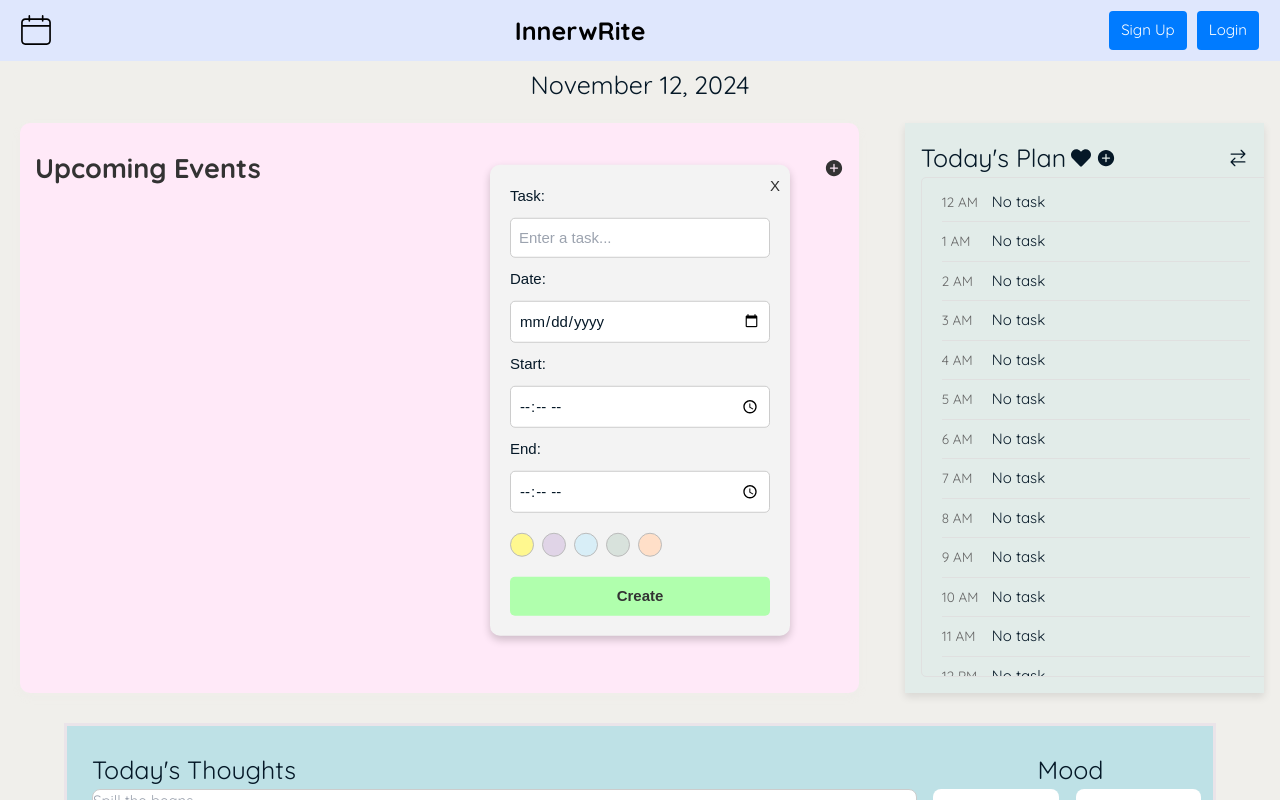
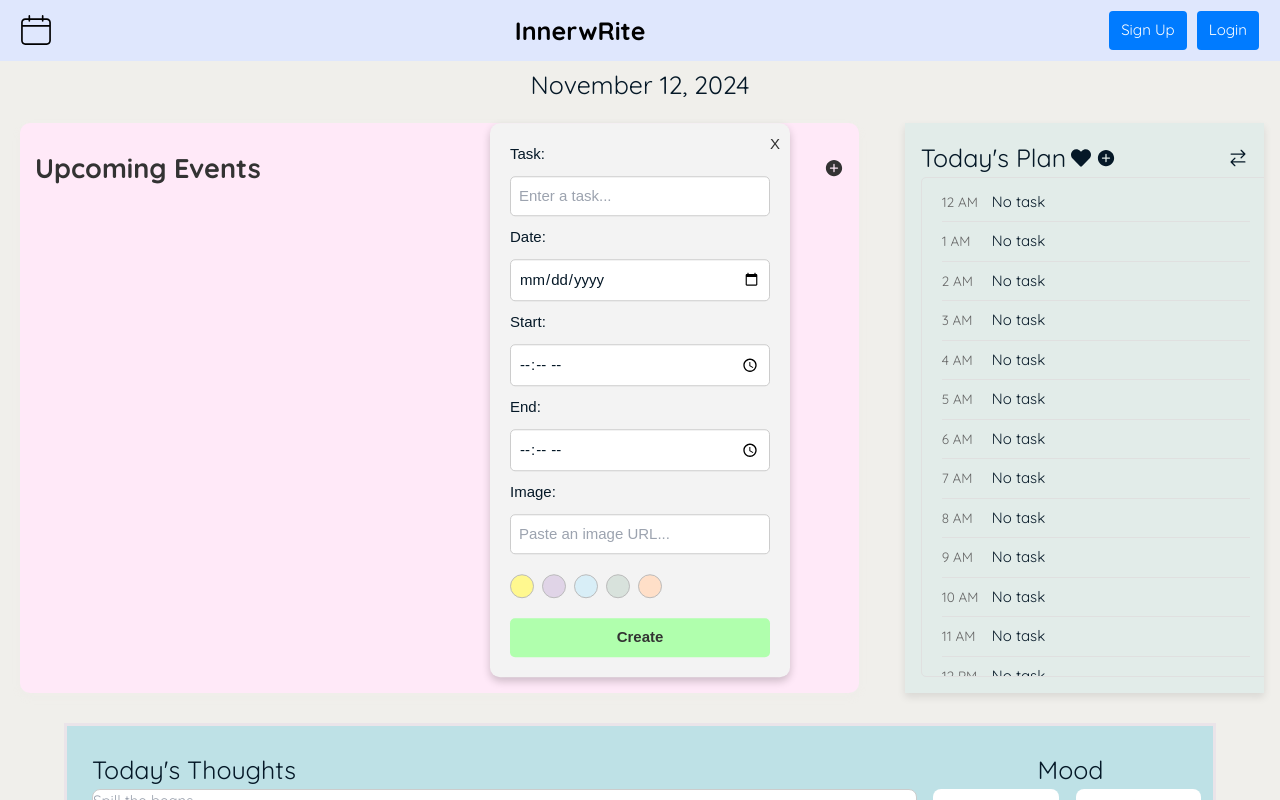
Before and after one commit to mpn64894/inner-write, a Next.js app: page /home in a window 1280 px wide. Both pictures are taken after a click on the element 833 px from the left and 168 px from the top of the page. Shown: the top 800 px of the page. Built offline with nearby package versions, Linux system fonts and the light colour scheme.

Commit message:
image box

```diff
--- a/src/components/TaskBox.tsx
+++ b/src/components/TaskBox.tsx
@@ -8,6 +8,7 @@ type TaskType = {
   date: string;
   start: string;
   end: string;
+  image: string;
   color: string;
   daysLeft: number;
 };
@@ -19,6 +20,7 @@ const TaskBox = () => {
   const [taskDate, setTaskDate] = useState("");
   const [startTime, setStartTime] = useState("");
   const [endTime, setEndTime] = useState("");
+  const [imageURL, setImageURL] = useState("");
   const [error, setError] = useState("");
   const [showEditPopup, setShowEditPopup] = useState(false);
   const [showErrorPopup, setShowErrorPopup] = useState(false);
@@ -35,6 +37,7 @@ const TaskBox = () => {
         date: taskDate,
         start: startTime,
         end: endTime,
+        image: imageURL,
         color: selectedColor,
         daysLeft: calculateDaysLeft(taskDate),
       };
@@ -199,6 +202,15 @@ const TaskBox = () => {
             className={styles.input}
           />
 
+          <label>Image:</label>
+          <input
+            type="text"
+            value={imageURL}
+            onChange={(e) => setImageURL(e.target.value)}
+            placeholder="Paste an image URL..."
+            className={styles.input}
+          />
+
           <div className={styles.colorOptions}>
             <span
               className={`${styles.color} ${selectedColor === "#fff88f" ? styles.selected : ""}`}
```
